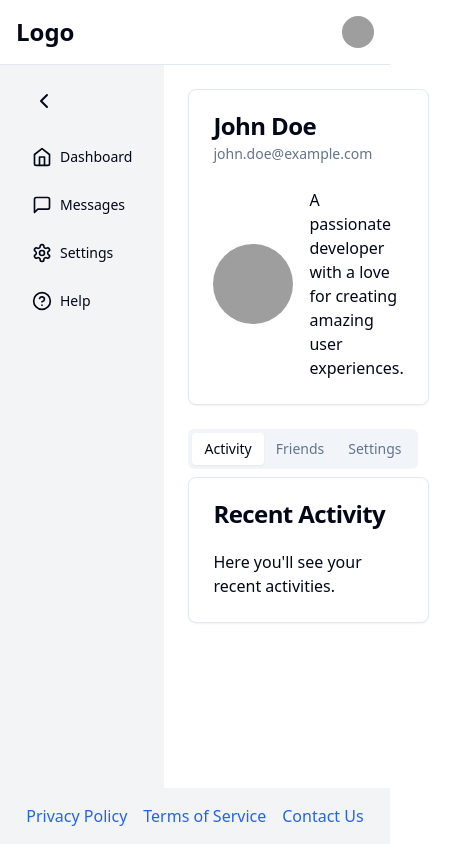
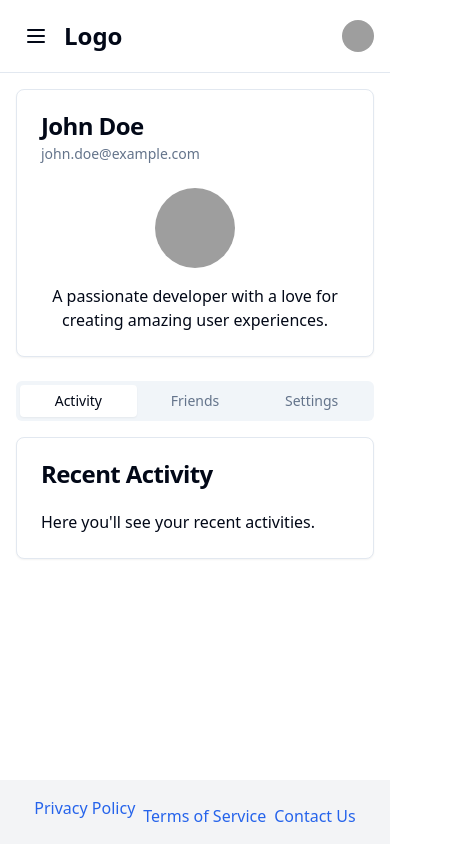
Before and after one commit to GPT-Engineer-App/profile-grove-dashboard, a React (Vite) app: page / in a window 390 px wide. Shown: the whole page, 453 px wide, since content can reach past the window. Built offline with nearby package versions, Linux system fonts and the light colour scheme; grey boxes are pictures that could not be loaded.

Commit message:
Implement mobile-first profile dashboard layout

```diff
--- a/src/pages/Index.jsx
+++ b/src/pages/Index.jsx
@@ -9,18 +9,43 @@ import {
 } from "@/components/ui/dropdown-menu";
 import { Tabs, TabsContent, TabsList, TabsTrigger } from "@/components/ui/tabs";
 import { Card, CardContent, CardDescription, CardHeader, CardTitle } from "@/components/ui/card";
-import { ChevronLeft, ChevronRight, Home, MessageSquare, Settings, HelpCircle } from "lucide-react";
+import { Sheet, SheetContent, SheetTrigger } from "@/components/ui/sheet";
+import { Home, MessageSquare, Settings, HelpCircle, Menu } from "lucide-react";
 
 const Index = () => {
-  const [sidebarCollapsed, setSidebarCollapsed] = useState(false);
+  const [isMobileMenuOpen, setIsMobileMenuOpen] = useState(false);
 
-  const toggleSidebar = () => setSidebarCollapsed(!sidebarCollapsed);
+  const navItems = [
+    { icon: <Home className="h-5 w-5" />, label: 'Dashboard' },
+    { icon: <MessageSquare className="h-5 w-5" />, label: 'Messages' },
+    { icon: <Settings className="h-5 w-5" />, label: 'Settings' },
+    { icon: <HelpCircle className="h-5 w-5" />, label: 'Help' },
+  ];
 
   return (
     <div className="flex flex-col min-h-screen">
       {/* Header */}
       <header className="bg-white border-b p-4 flex justify-between items-center">
-        <div className="text-2xl font-bold">Logo</div>
+        <div className="flex items-center">
+          <Sheet open={isMobileMenuOpen} onOpenChange={setIsMobileMenuOpen}>
+            <SheetTrigger asChild>
+              <Button variant="ghost" size="icon" className="md:hidden">
+                <Menu className="h-6 w-6" />
+              </Button>
+            </SheetTrigger>
+            <SheetContent side="left" className="w-[240px] sm:w-[300px]">
+              <nav className="flex flex-col space-y-4 mt-4">
+                {navItems.map((item, index) => (
+                  <Button key={index} variant="ghost" className="justify-start">
+                    {item.icon}
+                    <span className="ml-2">{item.label}</span>
+                  </Button>
+                ))}
+              </nav>
+            </SheetContent>
+          </Sheet>
+          <div className="text-2xl font-bold ml-2">Logo</div>
+        </div>
         <DropdownMenu>
           <DropdownMenuTrigger asChild>
             <Button variant="ghost" className="relative h-8 w-8 rounded-full">
@@ -39,23 +64,15 @@ const Index = () => {
       </header>
 
       <div className="flex flex-1">
-        {/* Sidebar */}
-        <aside className={`bg-gray-100 p-4 ${sidebarCollapsed ? 'w-16' : 'w-64'} transition-all duration-300`}>
-          <Button variant="ghost" onClick={toggleSidebar} className="mb-4">
-            {sidebarCollapsed ? <ChevronRight /> : <ChevronLeft />}
-          </Button>
+        {/* Sidebar for larger screens */}
+        <aside className="hidden md:block bg-gray-100 w-64 p-4">
           <nav>
             <ul className="space-y-2">
-              {[
-                { icon: <Home className="h-5 w-5" />, label: 'Dashboard' },
-                { icon: <MessageSquare className="h-5 w-5" />, label: 'Messages' },
-                { icon: <Settings className="h-5 w-5" />, label: 'Settings' },
-                { icon: <HelpCircle className="h-5 w-5" />, label: 'Help' },
-              ].map((item, index) => (
+              {navItems.map((item, index) => (
                 <li key={index}>
                   <Button variant="ghost" className="w-full justify-start">
                     {item.icon}
-                    {!sidebarCollapsed && <span className="ml-2">{item.label}</span>}
+                    <span className="ml-2">{item.label}</span>
                   </Button>
                 </li>
               ))}
@@ -64,25 +81,25 @@ const Index = () => {
         </aside>
 
         {/* Main Content */}
-        <main className="flex-1 p-6">
+        <main className="flex-1 p-4 md:p-6 overflow-y-auto">
           <Card className="mb-6">
             <CardHeader>
               <CardTitle>John Doe</CardTitle>
               <CardDescription>john.doe@example.com</CardDescription>
             </CardHeader>
             <CardContent>
-              <div className="flex items-center space-x-4">
+              <div className="flex flex-col sm:flex-row items-center space-y-4 sm:space-y-0 sm:space-x-4">
                 <Avatar className="h-20 w-20">
                   <AvatarImage src="/placeholder.svg" alt="@johndoe" />
                   <AvatarFallback>JD</AvatarFallback>
                 </Avatar>
-                <p>A passionate developer with a love for creating amazing user experiences.</p>
+                <p className="text-center sm:text-left">A passionate developer with a love for creating amazing user experiences.</p>
               </div>
             </CardContent>
           </Card>
 
-          <Tabs defaultValue="activity">
-            <TabsList>
+          <Tabs defaultValue="activity" className="space-y-4">
+            <TabsList className="grid w-full grid-cols-3">
               <TabsTrigger value="activity">Activity</TabsTrigger>
               <TabsTrigger value="friends">Friends</TabsTrigger>
               <TabsTrigger value="settings">Settings</TabsTrigger>
@@ -124,7 +141,7 @@ const Index = () => {
       {/* Footer */}
       <footer className="bg-gray-100 p-4 text-center">
         <nav>
-          <ul className="flex justify-center space-x-4">
+          <ul className="flex flex-wrap justify-center space-x-2 space-y-2 sm:space-x-4 sm:space-y-0">
             <li><a href="#" className="text-blue-600 hover:underline">Privacy Policy</a></li>
             <li><a href="#" className="text-blue-600 hover:underline">Terms of Service</a></li>
             <li><a href="#" className="text-blue-600 hover:underline">Contact Us</a></li>
```
